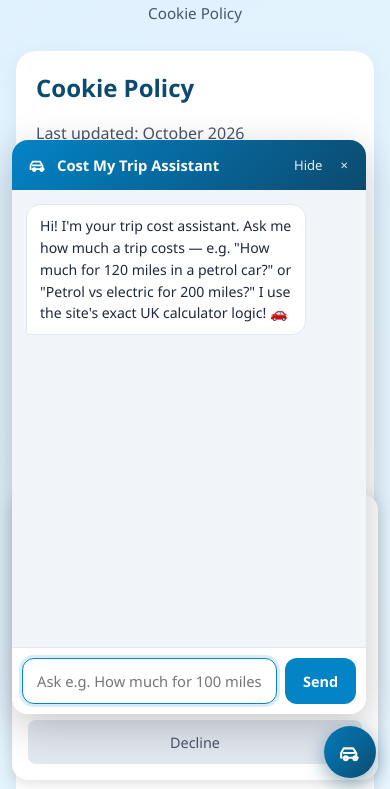
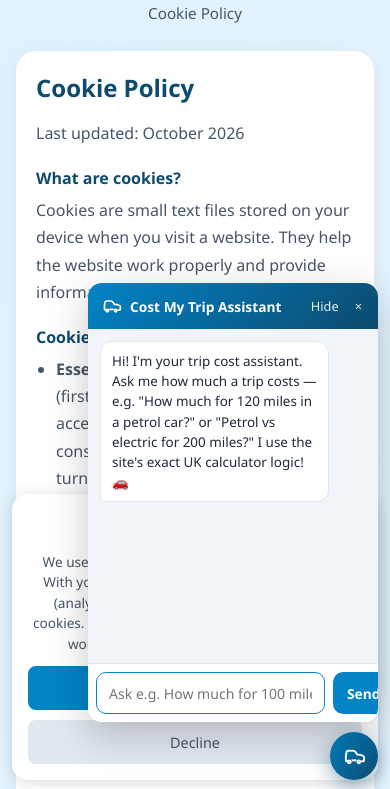
Before and after one commit to T800app/costmytrip, a plain HTML site: page cookies.html in a window 390 px wide. Both pictures are taken after a click on the button "Ask trip cost assistant". Shown: the part 52-841 px from the top of the page. Drawn offline with Linux system fonts and the light colour scheme.

Commit message:
Add files via upload

```diff
--- a/cookies.html
+++ b/cookies.html
@@ -80,42 +80,42 @@
             .cookie-btn { width: 100%; }
         }
 
-        /* ===== Cost My Trip Assistant Widget (v2, responsive) ===== */
-        .ai-fab { position: fixed; bottom: 18px; right: 18px; width: 58px; height: 58px; border-radius: 50%; background: linear-gradient(135deg, #0284c7, #0c4a6e); color: #fff; border: none; cursor: pointer; z-index: 9999; box-shadow: 0 6px 20px rgba(12,74,110,0.45); display: flex; align-items: center; justify-content: center; transition: transform 0.25s ease, box-shadow 0.25s ease; }
-        .ai-fab:hover { transform: scale(1.1); box-shadow: 0 8px 24px rgba(12,74,110,0.55); }
-        .ai-fab svg { width: 28px; height: 28px; }
-        .ai-panel { position: fixed; bottom: 88px; right: 18px; width: 360px; max-width: calc(100vw - 36px); height: 520px; max-height: calc(100vh - 110px); background: #fff; border-radius: 18px; box-shadow: 0 12px 40px rgba(0,0,0,0.22); z-index: 9999; display: none; flex-direction: column; overflow: hidden; animation: aiSlideUp 0.25s ease; }
+        /* ===== Cost My Trip Assistant Widget (v3, compact responsive) ===== */
+        .ai-fab { position: fixed; bottom: 16px; right: 16px; width: 54px; height: 54px; border-radius: 50%; background: linear-gradient(135deg, #0284c7, #0c4a6e); color: #fff; border: none; cursor: pointer; z-index: 9999; box-shadow: 0 6px 20px rgba(12,74,110,0.45); display: flex; align-items: center; justify-content: center; transition: transform 0.25s ease; }
+        .ai-fab:hover { transform: scale(1.1); }
+        .ai-fab svg { width: 26px; height: 26px; }
+        .ai-panel { position: fixed; bottom: 82px; right: 16px; width: 330px; max-width: calc(100vw - 32px); height: 460px; max-height: calc(100vh - 100px); background: #fff; border-radius: 16px; box-shadow: 0 12px 40px rgba(0,0,0,0.22); z-index: 9999; display: none; flex-direction: column; overflow: hidden; animation: aiSlideUp 0.25s ease; }
         .ai-panel.open { display: flex; }
-        @keyframes aiSlideUp { from { opacity: 0; transform: translateY(12px); } to { opacity: 1; transform: translateY(0); } }
-        .ai-header { background: linear-gradient(135deg, #0284c7, #0c4a6e); color: #fff; padding: 14px 16px; display: flex; align-items: center; justify-content: space-between; flex-shrink: 0; }
-        .ai-header-title { font-weight: 700; font-size: 0.98rem; display: flex; align-items: center; gap: 9px; }
+        @keyframes aiSlideUp { from { opacity: 0; transform: translateY(10px); } to { opacity: 1; transform: translateY(0); } }
+        .ai-header { background: linear-gradient(135deg, #0284c7, #0c4a6e); color: #fff; padding: 12px 14px; display: flex; align-items: center; justify-content: space-between; flex-shrink: 0; }
+        .ai-header-title { font-weight: 700; font-size: 0.92rem; display: flex; align-items: center; gap: 8px; }
         .ai-header-title svg { width: 20px; height: 20px; flex-shrink: 0; }
-        .ai-header-actions { display: flex; gap: 14px; align-items: center; }
-        .ai-header button { background: none; border: none; color: #fff; cursor: pointer; font-size: 0.82rem; opacity: 0.9; padding: 2px; }
+        .ai-header-actions { display: flex; gap: 12px; align-items: center; }
+        .ai-header button { background: none; border: none; color: #fff; cursor: pointer; font-size: 0.8rem; opacity: 0.9; padding: 2px; }
         .ai-header button:hover { opacity: 1; }
-        .ai-messages { flex: 1; overflow-y: auto; padding: 14px; background: #f1f5f9; display: flex; flex-direction: column; gap: 10px; -webkit-overflow-scrolling: touch; }
-        .ai-msg { max-width: 86%; padding: 10px 13px; border-radius: 14px; font-size: 0.9rem; line-height: 1.55; white-space: pre-wrap; word-wrap: break-word; }
+        .ai-messages { flex: 1; overflow-y: auto; padding: 12px; background: #f1f5f9; display: flex; flex-direction: column; gap: 8px; -webkit-overflow-scrolling: touch; }
+        .ai-msg { max-width: 86%; padding: 9px 11px; border-radius: 12px; font-size: 0.86rem; line-height: 1.5; white-space: pre-wrap; word-wrap: break-word; }
         .ai-msg.user { align-self: flex-end; background: #0284c7; color: #fff; border-bottom-right-radius: 4px; }
         .ai-msg.bot { align-self: flex-start; background: #fff; color: #1e293b; border: 1px solid #e2e8f0; border-bottom-left-radius: 4px; }
-        .ai-typing { align-self: flex-start; background: #fff; border: 1px solid #e2e8f0; padding: 10px 14px; border-radius: 14px; display: none; }
-        .ai-typing span { display: inline-block; width: 7px; height: 7px; border-radius: 50%; background: #94a3b8; margin: 0 2px; animation: aiBounce 1.2s infinite; }
+        .ai-typing { align-self: flex-start; background: #fff; border: 1px solid #e2e8f0; padding: 9px 12px; border-radius: 12px; display: none; }
+        .ai-typing span { display: inline-block; width: 6px; height: 6px; border-radius: 50%; background: #94a3b8; margin: 0 2px; animation: aiBounce 1.2s infinite; }
         .ai-typing span:nth-child(2) { animation-delay: 0.15s; }
         .ai-typing span:nth-child(3) { animation-delay: 0.3s; }
-        @keyframes aiBounce { 0%,60%,100% { transform: translateY(0); opacity: 0.5; } 30% { transform: translateY(-5px); opacity: 1; } }
-        .ai-input-row { display: flex; gap: 8px; padding: 10px; border-top: 1px solid #e2e8f0; background: #fff; flex-shrink: 0; }
-        .ai-input { flex: 1; padding: 12px 14px; border: 1px solid #cbd5e1; border-radius: 12px; font-size: 0.92rem; outline: none; min-height: 44px; }
-        .ai-input:focus { border-color: #0284c7; box-shadow: 0 0 0 3px rgba(2,132,199,0.15); }
-        .ai-send { background: #0284c7; color: #fff; border: none; border-radius: 12px; padding: 0 18px; cursor: pointer; font-weight: 600; font-size: 0.9rem; min-height: 44px; }
+        @keyframes aiBounce { 0%,60%,100% { transform: translateY(0); opacity: 0.5; } 30% { transform: translateY(-4px); opacity: 1; } }
+        .ai-input-row { display: flex; gap: 8px; padding: 8px; border-top: 1px solid #e2e8f0; background: #fff; flex-shrink: 0; }
+        .ai-input { flex: 1; padding: 10px 12px; border: 1px solid #cbd5e1; border-radius: 10px; font-size: 0.88rem; outline: none; min-height: 42px; }
+        .ai-input:focus { border-color: #0284c7; }
+        .ai-send { background: #0284c7; color: #fff; border: none; border-radius: 10px; padding: 0 14px; cursor: pointer; font-weight: 600; font-size: 0.86rem; min-height: 42px; }
         .ai-send:hover { background: #0369a1; }
-        /* Tablet (480-768px) */
-        @media (min-width: 481px) and (max-width: 768px) { .ai-panel { width: 340px; height: 480px; } }
-        /* Mobile (<=480px) */
+        /* Tablet (481-768px) — compact */
+        @media (min-width: 481px) and (max-width: 768px) { .ai-panel { width: 310px; height: 420px; } }
+        /* Mobile (<=480px) — compact, NOT full width */
         @media (max-width: 480px) {
-            .ai-fab { width: 52px; height: 52px; bottom: 14px; right: 14px; }
-            .ai-fab svg { width: 25px; height: 25px; }
-            .ai-panel { width: calc(100vw - 24px); right: 12px; left: 12px; bottom: 78px; height: 68vh; max-height: calc(100vh - 90px); border-radius: 16px; }
-            .ai-header-title { font-size: 0.92rem; }
-            .ai-msg { font-size: 0.88rem; }
+            .ai-fab { width: 48px; height: 48px; bottom: 12px; right: 12px; }
+            .ai-fab svg { width: 23px; height: 23px; }
+            .ai-panel { width: 290px; max-width: calc(100vw - 40px); right: 12px; bottom: 70px; height: 52vh; max-height: calc(100vh - 90px); border-radius: 14px; }
+            .ai-header-title { font-size: 0.86rem; }
+            .ai-msg { font-size: 0.84rem; }
         }
     </style>
 </head>
@@ -260,14 +260,14 @@ showCookieBanner();
 </script>
 
 
-<!-- Cost My Trip Assistant Widget (v2) -->
+<!-- Cost My Trip Assistant Widget (v3) -->
 <button class="ai-fab" id="aiFab" aria-label="Ask trip cost assistant" title="Ask Cost My Trip Assistant">
-    <svg viewBox="0 0 24 24" fill="none" stroke="currentColor" stroke-width="2" stroke-linecap="round" stroke-linejoin="round"><path d="M5 17h14"/><circle cx="7.5" cy="17.5" r="1.8"/><circle cx="16.5" cy="17.5" r="1.8"/><path d="M3 17v-4.5L5.5 8h9l3 4.5V17"/><path d="M5.5 12.5h10"/></svg>
+    <svg viewBox="0 0 24 24" fill="none" stroke="currentColor" stroke-width="2"><path d="M14 16H9"/><path d="M19 17h2c.6 0 1-.4 1-1v-3c0-.9-.7-1.7-1.5-1.9C18.7 10.5 17.2 10 16 10h-1.26l-1.5-2.5C12.3 6.5 11.5 6 10.5 6h-5c-.9 0-1.7.7-1.9 1.5L3 11v5c0 .6.4 1 1 1h2"/><circle cx="6.5" cy="17.5" r="1.5"/><circle cx="16.5" cy="17.5" r="1.5"/></svg>
 </button>
 <div class="ai-panel" id="aiPanel">
     <div class="ai-header">
         <div class="ai-header-title">
-            <svg viewBox="0 0 24 24" fill="none" stroke="currentColor" stroke-width="2" stroke-linecap="round" stroke-linejoin="round"><path d="M5 17h14"/><circle cx="7.5" cy="17.5" r="1.8"/><circle cx="16.5" cy="17.5" r="1.8"/><path d="M3 17v-4.5L5.5 8h9l3 4.5V17"/><path d="M5.5 12.5h10"/></svg>
+            <svg viewBox="0 0 24 24" fill="none" stroke="currentColor" stroke-width="2"><path d="M14 16H9"/><path d="M19 17h2c.6 0 1-.4 1-1v-3c0-.9-.7-1.7-1.5-1.9C18.7 10.5 17.2 10 16 10h-1.26l-1.5-2.5C12.3 6.5 11.5 6 10.5 6h-5c-.9 0-1.7.7-1.9 1.5L3 11v5c0 .6.4 1 1 1h2"/><circle cx="6.5" cy="17.5" r="1.5"/><circle cx="16.5" cy="17.5" r="1.5"/></svg>
             Cost My Trip Assistant
         </div>
         <div class="ai-header-actions">
```
Also changed, not shown: index.html (+30 -30 lines), privacy.html (+30 -30 lines), terms.html (+30 -30 lines).
